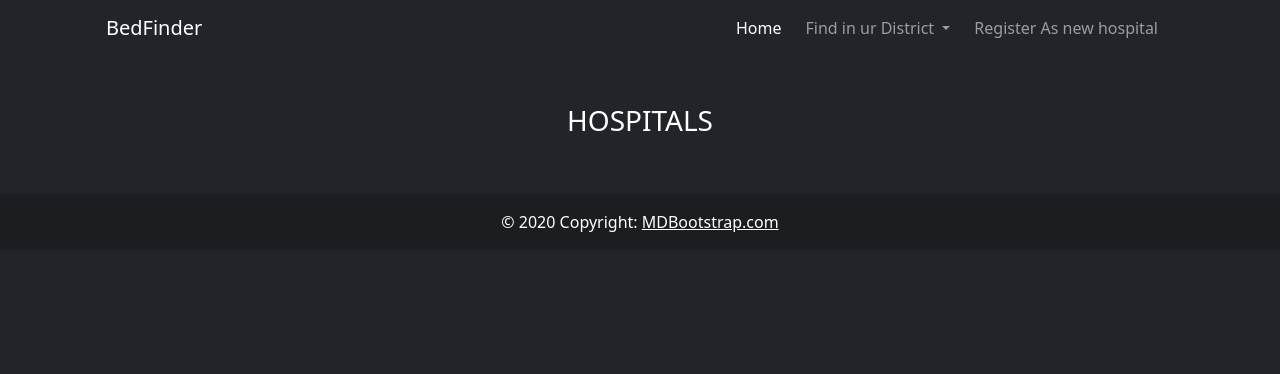
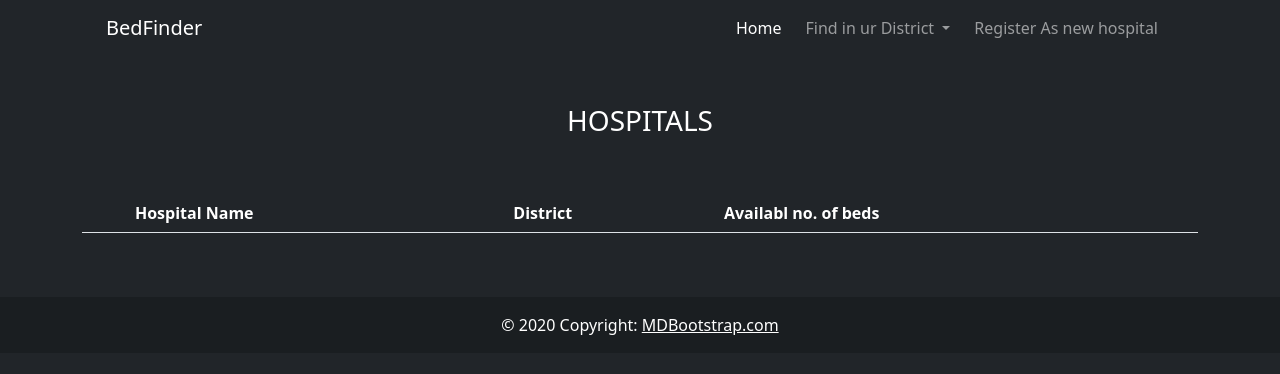
Before and after one commit to KKHaridev/pc_project, a Django app: template base/templates/base/district.html in a window 1280 px wide. Shown: the top 374 px of the page. Run offline with Django 3.2, Linux system fonts and the light colour scheme; the template is opened without the code that fills it, so the values that code supplies are empty; some libraries are stand-ins or nearby versions.

Commit message:
call using argument

```diff
--- a/base/templates/base/district.html
+++ b/base/templates/base/district.html
@@ -23,7 +23,7 @@
                       <div class="collapse navbar-collapse" id="navbarTogglerDemo02">
                         <ul class="navbar-nav ms-auto mb-2 mb-lg-0">
                           <li class="nav-item ps-2 pe-2">
-                            <a class="nav-link active" aria-current="page" href="#">Home</a>
+                            <a class="nav-link active" aria-current="page" href="{% url 'home' %}">Home</a>
                           </li>
                           <li class="nav-item dropdown">
                             <a class="nav-link dropdown-toggle" href="#" id="navbarDropdown" role="button" data-bs-toggle="dropdown" aria-expanded="false">
@@ -61,7 +61,7 @@
     </section>
 
 
-    <section class="event-secction text-center pt-5 self-centre">
+    <section class="event-secction text-center pt-5 pb-5 self-centre">
         <div class="container">
           <div class="row">
             <div class="col-lg-12">
@@ -71,11 +71,32 @@
         </div>
     </section>
 
-{% block content %}
-
-
-
-{% endblock content %}
+    <section class="table-section">
+      <div class="container">
+          <table class="table  text-white">
+              <thead>
+                <tr>
+                  <th scope="col"></th>
+                  <th scope="col">Hospital Name</th>
+                  <th scope="col">District</th>
+                  <th scope="col">Availabl no. of beds</th>
+                </tr>
+              </thead>
+              {% for hospital in hospitals %}
+              {% ifequal hospital.district name  %}
+              <tbody>
+                <tr>
+                  <th scope="row"></th>
+                  <td>{{hospital.name}}</td>
+                  <td>{{hospital.district}}</td>
+                  <td>{{hospital.beds_available}}</td>
+                </tr>
+              </tbody>
+              {% endifequal %}
+              {% endfor %}
+            </table>
+      </div>
+  </section>
 
     <section class="footer-section pt-5">
         <footer class="bg-dark text-center text-white">
--- a/base/urls.py
+++ b/base/urls.py
@@ -4,5 +4,5 @@ from . import views
 urlpatterns = [
     path('',views.home, name='home'),
     path('register/',views.register, name='register'),
-    path('alappuzha/',views.alappuzha, name='alappuzha'),
+    path('district/<int:disid>/', views.district, name="district" ),
 ]
--- a/base/views.py
+++ b/base/views.py
@@ -10,6 +10,7 @@ def home(request):
 def register(request):
     return render(request , 'base/register.html')
 
-def alappuzha(request):
+def district(request, disid):
     hospital = hospitals.objects.all()
-    return render(request , 'base/alappuzha.html',{'hospitals' : hospital})
+    if disid == 1 :
+        return render(request , 'base/district.html', {'hospitals' : hospital, 'id' : disid , 'name' : 'ALAPPUZHA'} )
```
Also changed, not shown: base/templates/base/alappuzha.html (deleted, +0 -33 lines), base/templates/base/index.html (+7 -7 lines).
